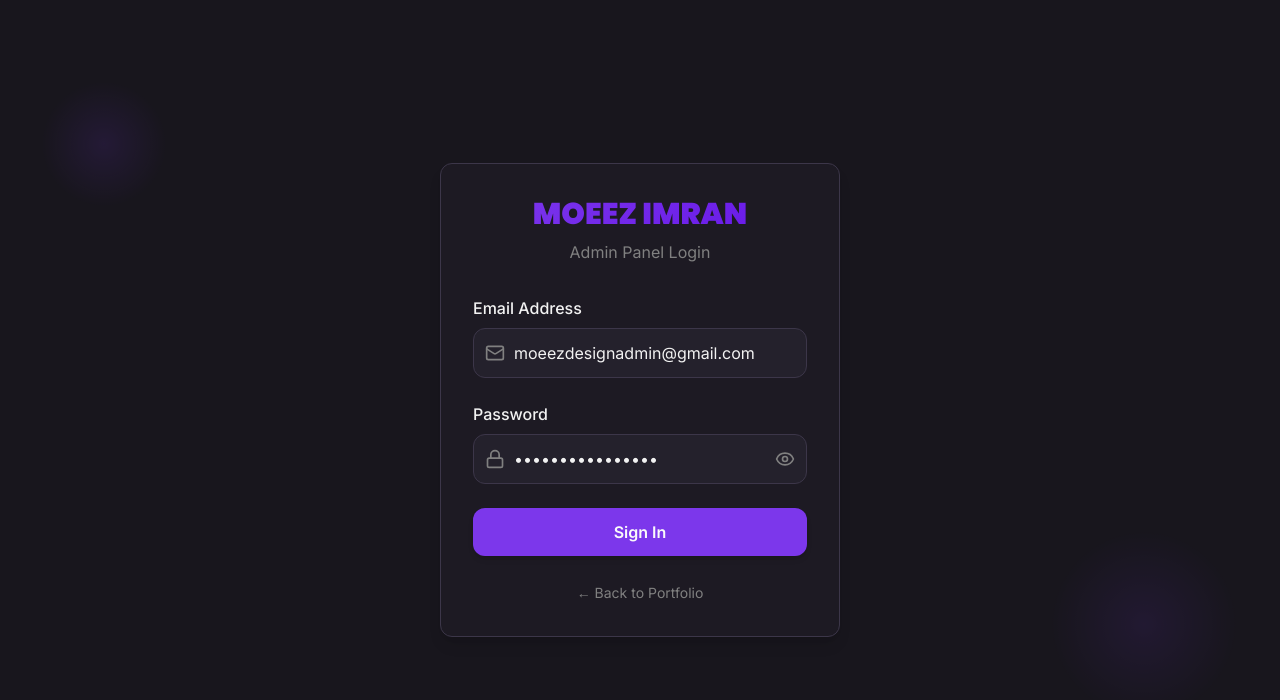
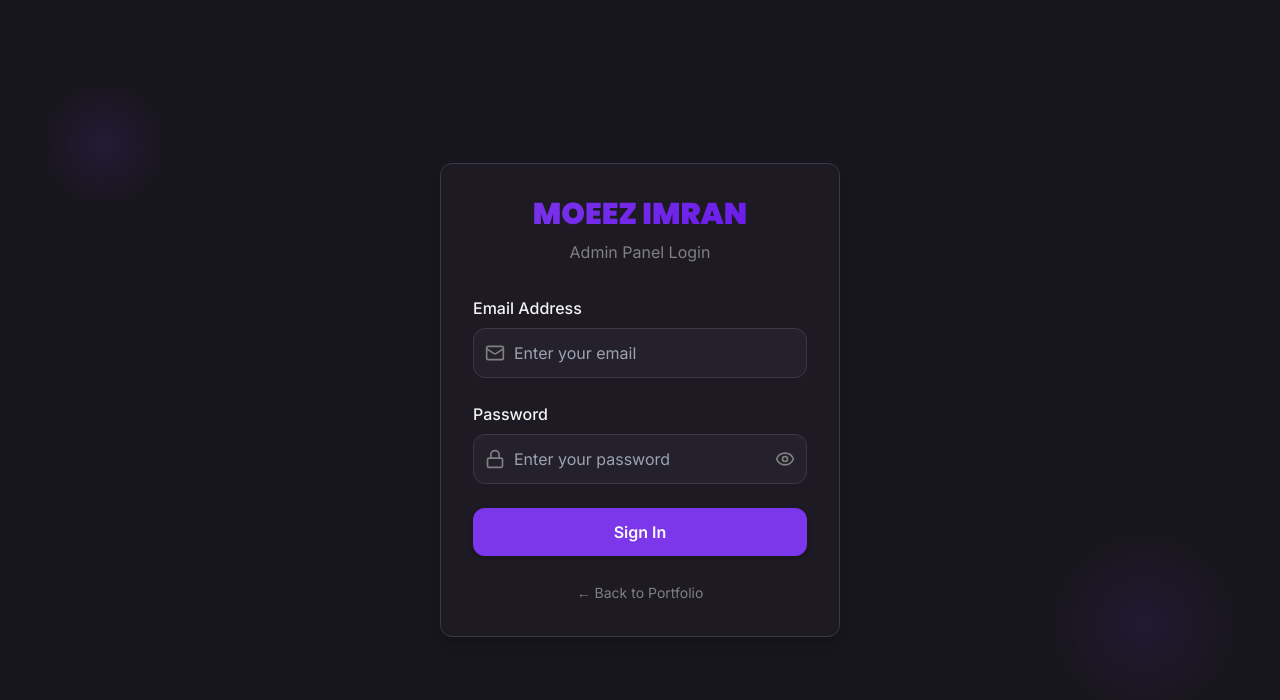
Before and after one commit to MoeezImran1/moeez-design-showcase, a React (Vite) app: page /admin-login in a window 1280 px wide. Shown: the top 700 px of the page. Built offline with nearby package versions, Linux system fonts and the light colour scheme.

Commit message:
Refactor Admin Login
Remove auto-filled email and password from the admin login page. Consolidate admin functionality into a single page, ensuring users must log in before accessing the admin panel.

```diff
--- a/src/pages/AdminLogin.tsx
+++ b/src/pages/AdminLogin.tsx
@@ -5,8 +5,8 @@ import { Lock, Mail, Eye, EyeOff } from 'lucide-react';
 import { useNavigate } from 'react-router-dom';
 
 const AdminLogin = () => {
-  const [email, setEmail] = useState('moeezdesignadmin@gmail.com');
-  const [password, setPassword] = useState('Moeez@admin786..');
+  const [email, setEmail] = useState('');
+  const [password, setPassword] = useState('');
   const [showPassword, setShowPassword] = useState(false);
   const [isLoading, setIsLoading] = useState(false);
   const { toast } = useToast();
```
